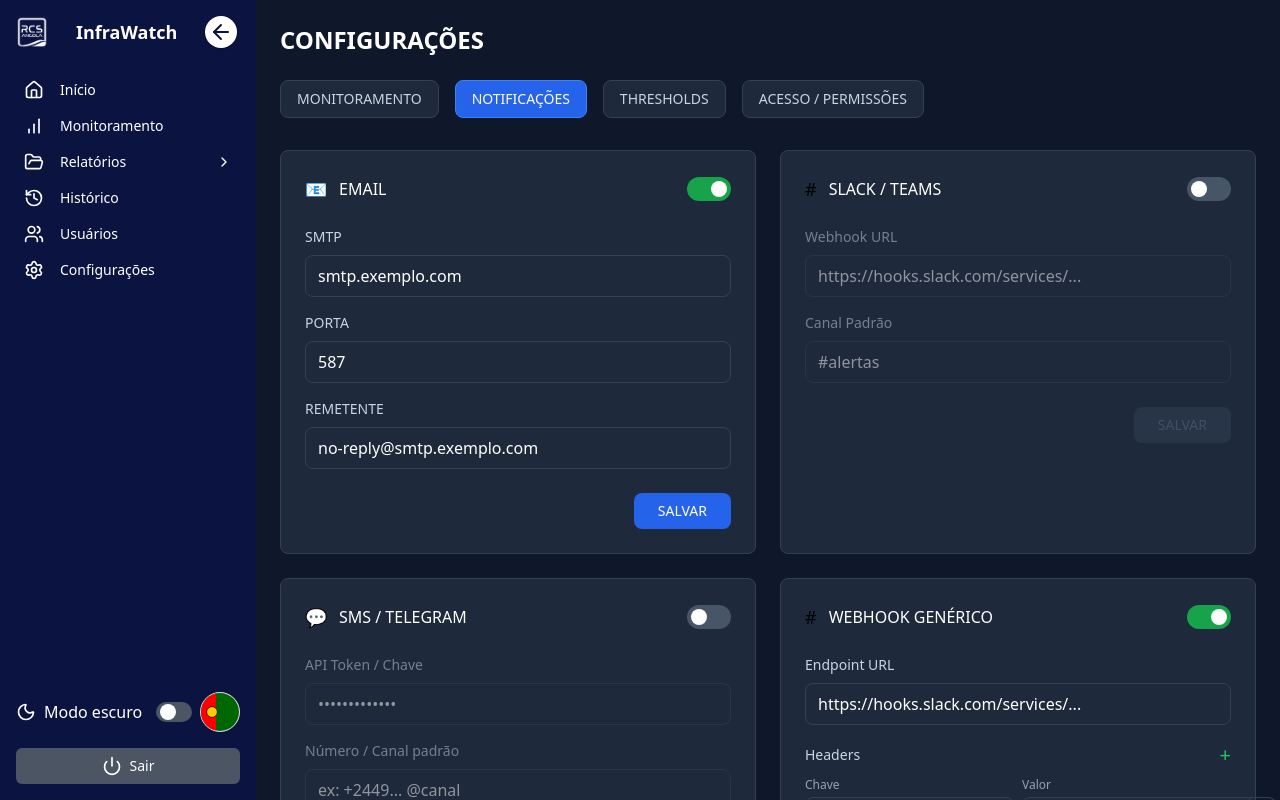
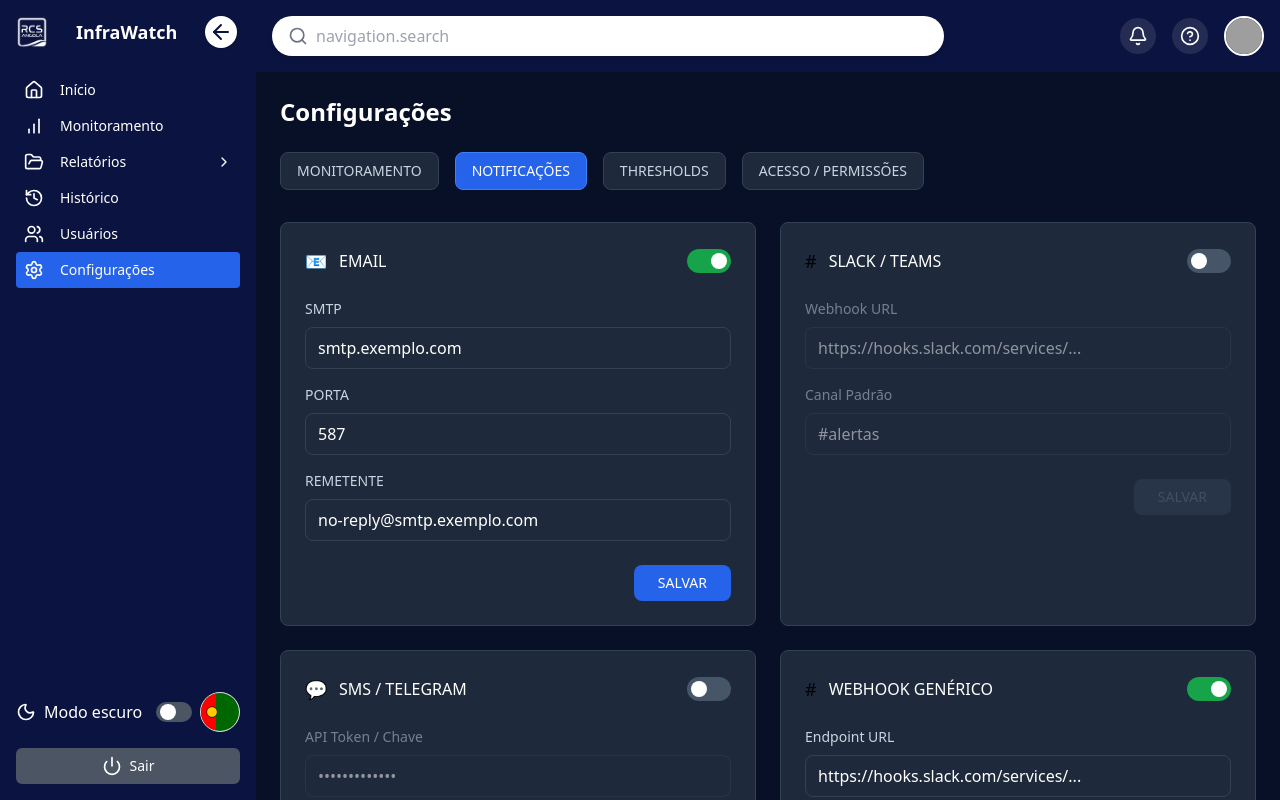
Before and after one commit to infrawatch9-lab/Front-end, a React (Vite) app: page /admin/settings_admin in a window 1280 px wide. Shown: the top 800 px of the page. Built offline with nearby package versions, Linux system fonts and the light colour scheme; grey boxes are pictures that could not be loaded.

Commit message:
Correção nos backgrounds

```diff
--- a/src/admin_pages/Dashboards/DashboardAPI.jsx
+++ b/src/admin_pages/Dashboards/DashboardAPI.jsx
@@ -91,7 +91,6 @@ export default function APIDashboard() {
 
   return (
     <div className="flex flex-col min-h-screen bg-[#081028]">
-      <TopBar />
       <div className="p-6 text-white">
         <HeaderActions />
         <div className="grid grid-cols-1 lg:grid-cols-3 gap-4">
--- a/src/admin_pages/Homepage.jsx
+++ b/src/admin_pages/Homepage.jsx
@@ -11,8 +11,6 @@ export function HomepageAdmin() {
   const { t } = useTranslation();
   return (
     <div className="flex flex-col min-h-screen bg-[#081028]">
-      {/* Topbar */}
-      <TopBar />
 
       {/* Conteúdo */}
       <div className="grid grid-cols-1 lg:grid-cols-3 gap-6 p-6 flex-1">
--- a/src/admin_pages/Layout.jsx
+++ b/src/admin_pages/Layout.jsx
@@ -2,6 +2,7 @@ import Sidebar from './SideBar';
 import { Outlet } from 'react-router-dom';
 import { SidebarProvider, useSidebar } from '../contexts/SidebarContext';
 import { useTranslation } from 'react-i18next';
+import Topbar from '../components/Topbar'
 
 function LayoutContent() {
   const { isOpen } = useSidebar();
@@ -15,6 +16,7 @@ function LayoutContent() {
         }`}
         style={{padding: '0px', margin: '0px', marginLeft: isOpen ? '256px' : '80px'}}
       >
+        <Topbar/>
         <Outlet />
       </main>
     </div>
--- a/src/admin_pages/Monitor.jsx
+++ b/src/admin_pages/Monitor.jsx
@@ -59,7 +59,6 @@ export default function MonitorAdmin() {
 
   return (
     <div className="min-h-screen bg-[#081028]">
-      <TopBar />
 
       <main className="p-6">
         {/* Page Title and Actions */}
--- a/src/admin_pages/Settings.jsx
+++ b/src/admin_pages/Settings.jsx
@@ -30,10 +30,10 @@ export default function SettingsAdmin() {
   };
 
   return (
-    <div className="min-h-screen bg-slate-900 p-6">
+    <div className="min-h-screen bg-[#081028] p-6">
       {/* Header */}
       <div className="mb-8">
-        <h1 className="text-2xl font-bold text-white mb-6">CONFIGURAÇÕES</h1>
+        <h1 className="text-2xl font-bold text-white mb-6">Configurações</h1>
 
         {/* Tabs Navigation */}
         <div className="flex gap-4 mb-8">
--- a/src/admin_pages/SideBar.jsx
+++ b/src/admin_pages/SideBar.jsx
@@ -1,7 +1,7 @@
 import React from 'react';
 import { Home, Monitor, BarChart, History, Users, Settings, Moon, Power, FolderOpen } from 'lucide-react';
 import CollapseButton from '../components/CollapseButton';
-import { useNavigate } from 'react-router-dom';
+import { useNavigate, useLocation } from 'react-router-dom'; // Adicione useLocation
 import SidebarItemWithSubmenu from '../components/SideBarWithSubMenu'
 import SidebarItem from '../components/SideBarItem';
 import { useSidebar } from '../contexts/SidebarContext';
@@ -12,6 +12,10 @@ export default function Sidebar() {
   const { isOpen, toggleSidebar } = useSidebar();
   const navigate = useNavigate();
   const { t } = useTranslation();
+  const location = useLocation(); // Pega a rota atual
+
+  // Função para verificar se a rota está ativa
+  const isActive = (to) => location.pathname === to;
 
   return (
     <div className={`bg-[#0B1440] text-white fixed left-0 top-0 h-screen flex flex-col justify-between transition-all duration-300 z-50 ${isOpen ? 'w-64' : 'w-20'} p-4 overflow-y-auto`}>
@@ -24,19 +28,54 @@ export default function Sidebar() {
           <CollapseButton isOpen={isOpen} toggle={toggleSidebar} />
         </div>
 
-        <SidebarItem icon={<Home size={20} />} label={t('sidebar.homepage', 'Início')} isOpen={isOpen} to="/admin/homepage_admin"/>
-        <SidebarItem icon={<BarChart size={20} />} label={t('sidebar.monitoring', 'Monitoramento')} badge="1" isOpen={isOpen} to="/admin/monitor_admin"/>
-        <SidebarItemWithSubmenu icon={<FolderOpen size={20} />} label={t('sidebar.reports', 'Relatórios')} isOpen={isOpen}
+        <SidebarItem
+          icon={<Home size={20} />}
+          label={t('sidebar.homepage', 'Início')}
+          isOpen={isOpen}
+          to="/admin/homepage_admin"
+          active={isActive("/admin/homepage_admin")}
+        />
+        <SidebarItem
+          icon={<BarChart size={20} />}
+          label={t('sidebar.monitoring', 'Monitoramento')}
+          badge="1"
+          isOpen={isOpen}
+          to="/admin/monitor_admin"
+          active={isActive("/admin/monitor_admin")}
+        />
+        <SidebarItemWithSubmenu
+          icon={<FolderOpen size={20} />}
+          label={t('sidebar.reports', 'Relatórios')}
+          isOpen={isOpen}
           subItems={[
             { label: t('sidebar.servers', 'Servidores'), to: "reports_servers_admin" },
             { label: t('sidebar.networks', 'Redes'), to: "reports_networks_admin" },
             { label: t('sidebar.webhooks', 'Webhooks'), to: "reports_webhooks_admin" },
             { label: t('sidebar.apis', 'APIs'), to: "reports_api_admin" },
           ]}
+          active={location.pathname.startsWith("/admin/reports")}
         />
-        <SidebarItem icon={<History size={20} />} label={t('sidebar.history', 'Histórico')} isOpen={isOpen} to="/admin/history_admin"/>
-        <SidebarItem icon={<Users size={20} />} label={t('sidebar.users', 'Usuários')} isOpen={isOpen} to="/admin/users_admin"/>
-        <SidebarItem icon={<Settings size={20} />} label={t('sidebar.settings', 'Configurações')} isOpen={isOpen} to="/admin/settings_admin"/>
+        <SidebarItem
+          icon={<History size={20} />}
+          label={t('sidebar.history', 'Histórico')}
+          isOpen={isOpen}
+          to="/admin/history_admin"
+          active={isActive("/admin/history_admin")}
+        />
+        <SidebarItem
+          icon={<Users size={20} />}
+          label={t('sidebar.users', 'Usuários')}
+          isOpen={isOpen}
+          to="/admin/users_admin"
+          active={isActive("/admin/users_admin")}
+        />
+        <SidebarItem
+          icon={<Settings size={20} />}
+          label={t('sidebar.settings', 'Configurações')}
+          isOpen={isOpen}
+          to="/admin/settings_admin"
+          active={isActive("/admin/settings_admin")}
+        />
       </div>
 
       {/* Parte inferior */}
@@ -62,7 +101,6 @@ export default function Sidebar() {
           <Power size={20} />
           {isOpen && <span>{t('sidebar.logout', 'Sair')}</span>}
         </button>
-
       </div>
     </div>
   );
--- a/src/components/SideBarItem.jsx
+++ b/src/components/SideBarItem.jsx
@@ -1,13 +1,22 @@
 import React from "react";
-import { useNavigate } from 'react-router-dom';
+import { useNavigate, useLocation } from 'react-router-dom';
 
 export default function SidebarItem({ icon, label, isOpen, to }) {
   const navigate = useNavigate();
+  const location = useLocation();
+
+  // Verifica se a rota atual é a rota deste item
+  const isSelected = location.pathname === to;
+
+  // Azul claro para o item selecionado
+  const selectedBg = "bg-blue-600"; // Tailwind: azul claro
 
   return (
     <div
       onClick={() => navigate(to)}
-        className="flex items-center space-x-4 p-2 hover:bg-[#2d2d2d] rounded cursor-pointer transition-all"
+      className={`flex items-center space-x-4 p-2 rounded cursor-pointer transition-all
+        ${isSelected ? selectedBg : "hover:bg-[#2d2d2d]"}
+      `}
     >
       <span className="text-lg">{icon}</span>
       {isOpen && <span className="text-sm">{label}</span>}
```
Also changed, not shown: 1 other file (tests, documents, lock files or other folders). Lines whose indentation alone changed are shown as unchanged.
